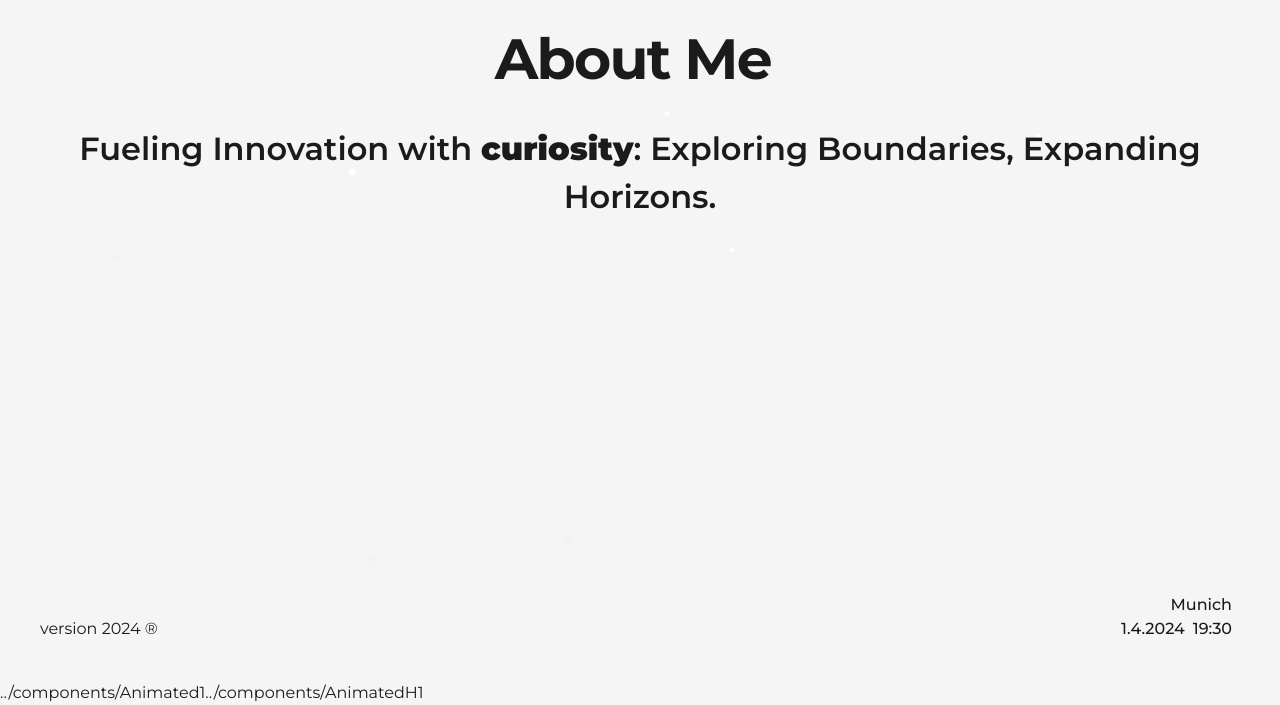
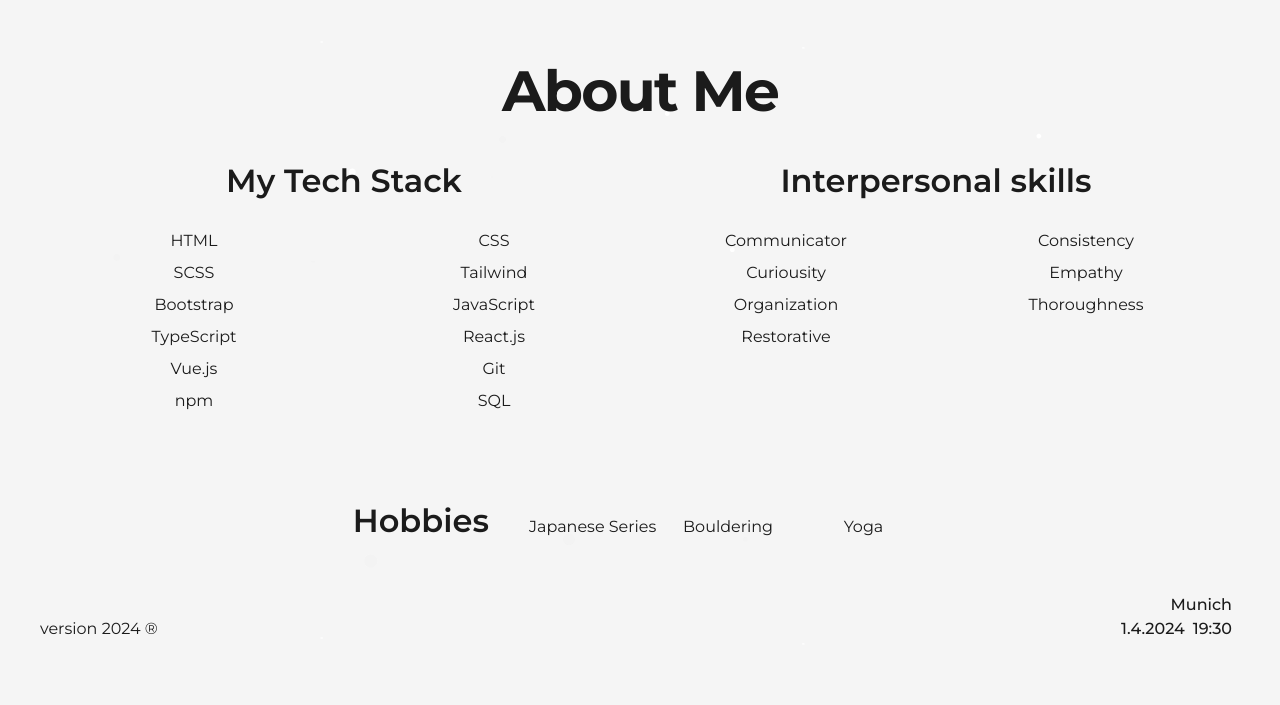
Before and after one commit to peiyi-c/portfolio_ss24, an Astro site: page /about in a window 1280 px wide. Shown: the part 119-824 px from the top of the page. After the commit the page ends 800 px from the top, so only its background shows below. Built offline with nearby package versions, Linux system fonts and the light colour scheme; Astro itself is replaced by a stand-in of ours.

Commit message:
add about page content

```diff
--- a/src/pages/about.astro
+++ b/src/pages/about.astro
@@ -1,13 +1,61 @@
 ---
 // import Layout
-import Layout from '../layouts/Layout.astro';
+import Layout from "../layouts/Layout.astro";
 // import components
-import AnimatedH1 from '../components/AnimatedH1';
+import SectionFade from "../components/SectionFade";
 ---
 
 <Layout title="About | Pei-Yi" description="About | Pei-Yi">
-  <section>
-    <AnimatedH1 text="About me" client:visible />
-    <h2 class="h2">Fueling Innovation with <b>curiosity</b>: Exploring Boundaries, Expanding Horizons.</h2>
-  </section>
-</Layout>../components/Animated1../components/AnimatedH1
+  <SectionFade className="py-10 lg:py-20" client:visible>
+    <h1 class="h1">About me</h1>
+
+    <div class="flex flex-col lg:flex-row lg:justify-center lg:items-center">
+      <div
+        class="mb-5 flex-1 lg:self-start min-h-[10rem] md:min-h-[15rem] lg:min-h-[20rem]"
+      >
+        <h2 class="h2">My Tech Stack</h2>
+        <ul class="grid grid-cols-2 sm:grid-cols-3 md:grid-cols-2 gap-2">
+          <li>HTML</li>
+          <li>CSS</li>
+          <li>SCSS</li>
+          <li>Tailwind</li>
+          <li>Bootstrap</li>
+
+          <li>JavaScript</li>
+          <li>TypeScript</li>
+          <li>React.js</li>
+          <li>Vue.js</li>
+
+          <li>Git</li>
+          <li>npm</li>
+          <li>SQL</li>
+        </ul>
+      </div>
+      <div
+        class="mb-5 flex-1 lg:self-start min-h-[10rem] md:min-h-[15rem] lg:min-h-[20rem]"
+      >
+        <h2 class="h2">Interpersonal skills</h2>
+        <ul class="grid grid-cols-2 sm:grid-cols-3 md:grid-cols-2 gap-2">
+          <li>Communicator</li>
+          <li>Consistency</li>
+          <li>Curiousity</li>
+          <li>Empathy</li>
+          <li>Organization</li>
+          <li>Thoroughness</li>
+          <li>Restorative</li>
+        </ul>
+      </div>
+    </div>
+
+    <div
+      class="flex flex-col lg:flex-row lg:items-baseline lg:justify-center lg:gap-10"
+    >
+      <h2 class="h2">Hobbies</h2>
+      <ul class="grid grid-cols-1 md:grid-cols-3 gap-2">
+        <li>Japanese Series</li>
+        <li>Bouldering</li>
+        <li>Yoga</li>
+      </ul>
+    </div>
+  </SectionFade>
+</Layout>
```
Also changed, not shown: src/styles/tailwind.css.
